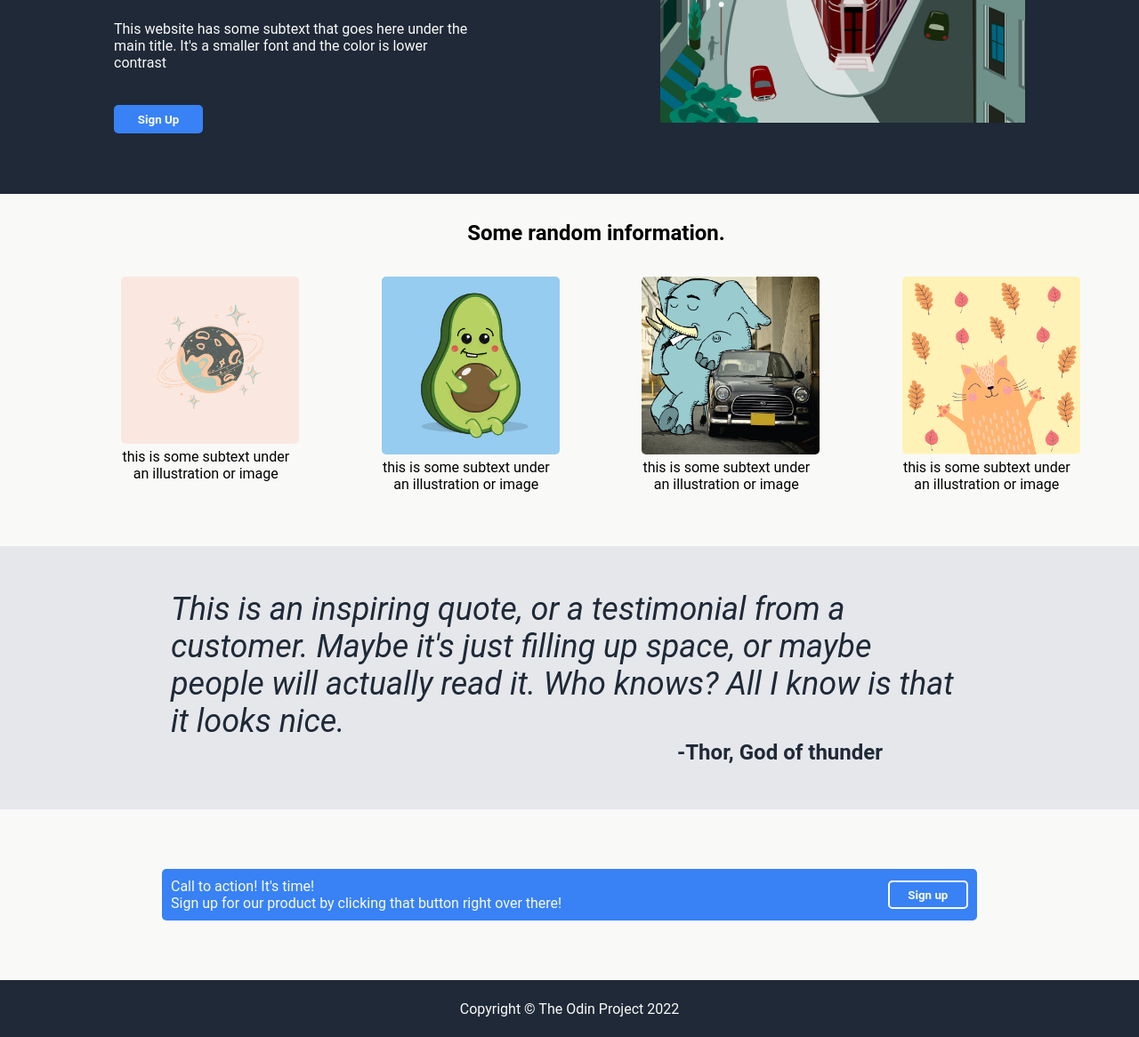
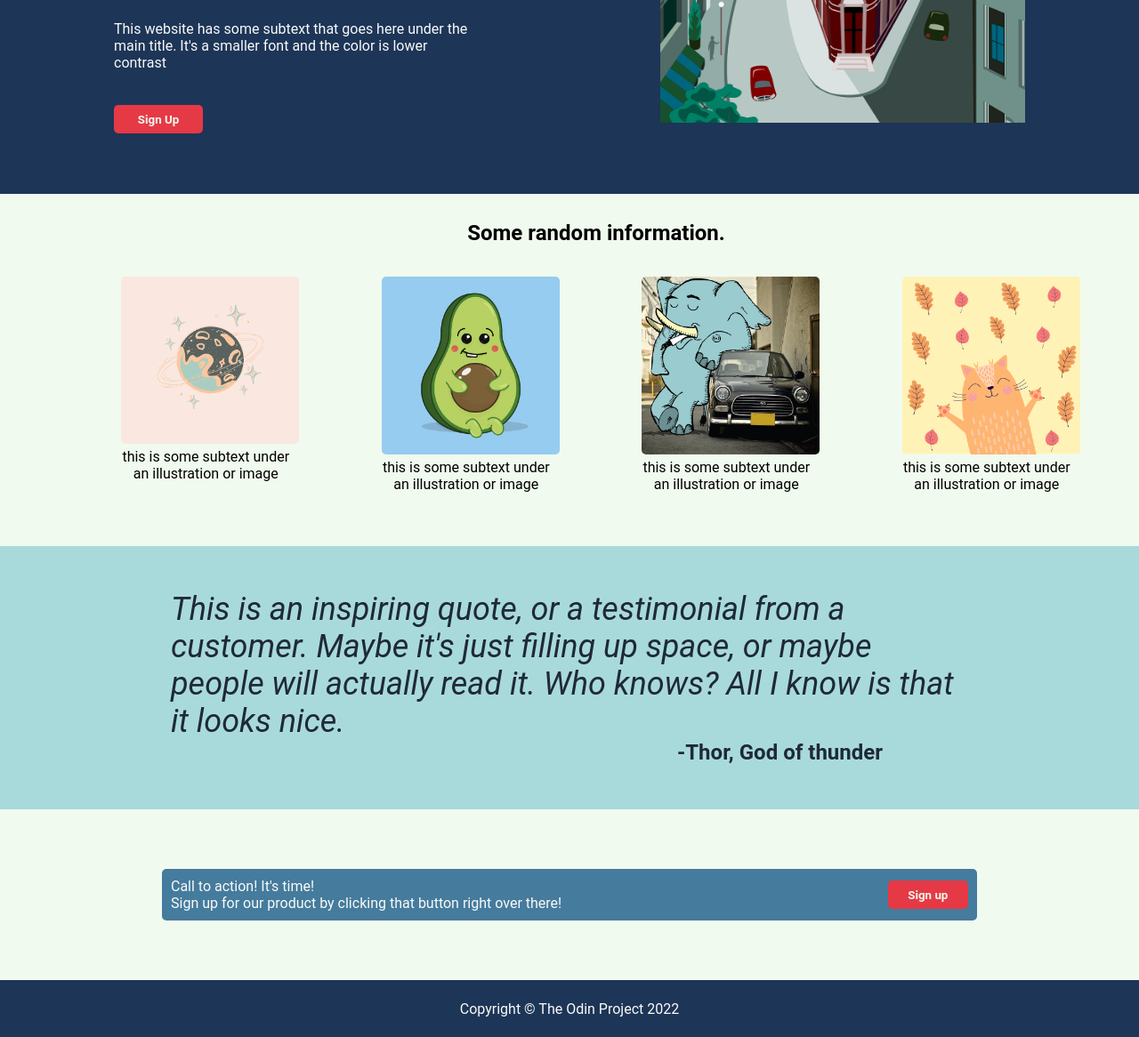
Before and after one commit to V1ZROY/landing-page, a plain HTML site: page index.html in a window 1280 px wide. Shown: the part 156-1322 px from the top of the page at 89% size. Drawn offline with Linux system fonts and the light colour scheme.

Commit message:
change colour palette

```diff
--- a/index.html
+++ b/index.html
@@ -21,7 +21,7 @@
                     <div class="herotextcontainer">
                         <h1 class="heromaintext">This website is awesome</h1>
                         <p>This website has some subtext that goes here under the main title. It's a smaller font and the color is lower contrast</p>
-                        <button class="bluebackground">Sign Up</button>
+                        <button>Sign Up</button>
                     </div>
                     <img id="heroimage" src="./images/city-7577483_960_720.png" alt="this is a placeholder for an image">
                 </div>
@@ -61,7 +61,7 @@
                         <p class="calltoactiontitle">Call to action! It's time!</p>
                         <p>Sign up for our product by clicking that button right over there!</p>
                     </div>
-                    <button class="bluebackground whiteborder">Sign up</button>
+                    <button>Sign up</button>
                 </div>
             </section>
             <footer class="darkbackground">
--- a/style.css
+++ b/style.css
@@ -10,12 +10,29 @@ title {
     display: none;
 }
 
+a:link {
+    text-decoration: none;
+}
+
+a:visited {
+    text-decoration: none;
+}
+
+a:hover {
+    text-decoration: none;
+}
+
+a:active {
+    text-decoration: none;
+}
 
 button {
     box-sizing: border-box;
     width: 100px;
     height: 2rem;
-    border-color: #3882f6;
+    border-color: #e63946;
+    background-color: #e63946;
+    color: #f1faee;
     border-radius: 5px;
     font-weight: bold;
     border-style: solid;
@@ -25,7 +42,7 @@ button {
 }
 
 .whiteborder {
-    border-color: #f9faf8;
+    border-color: #f1faee;
 }
 
 body {
@@ -41,21 +58,21 @@ body {
 }
 
 .darkbackground {
-    background-color: #1f2937;
+    background-color: #1d3557;
     color: #f9faf8;
 }
 
 .whitebackground {
-    background-color: #f9faf8;
+    background-color: #f1faee;
 }
 
 .greybackground {
-    background-color: #e5e7eb;
+    background-color: #a8dadc;
     color: #1f2937;
 }
 
 .bluebackground {
-    background-color: #3882f6;
+    background-color: #457b9d;
     color: #f9faf8;
 }
 
```
